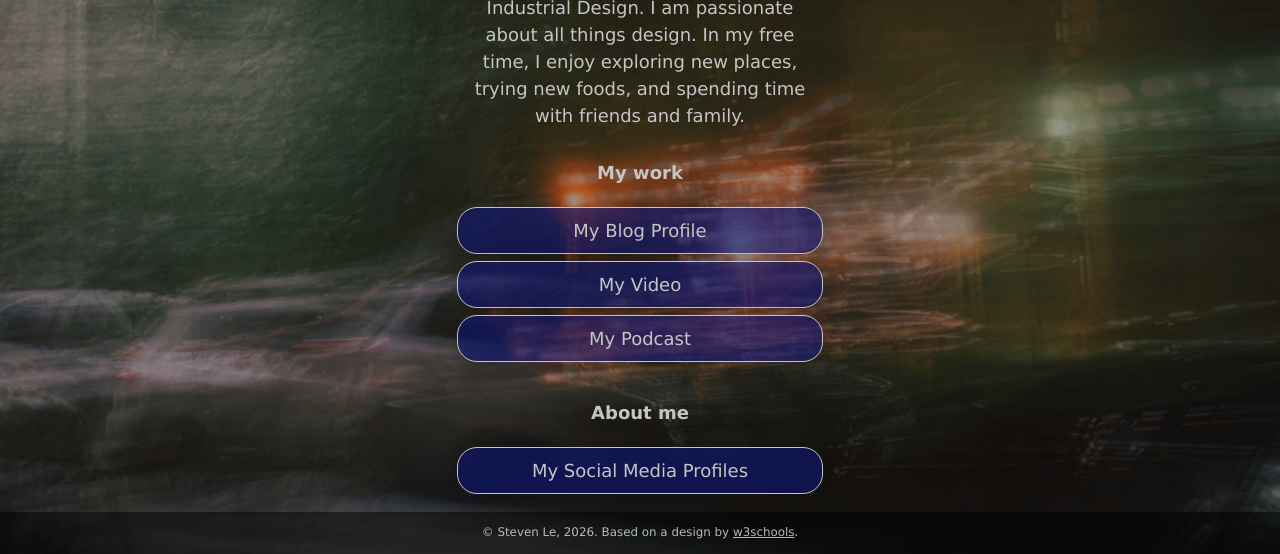
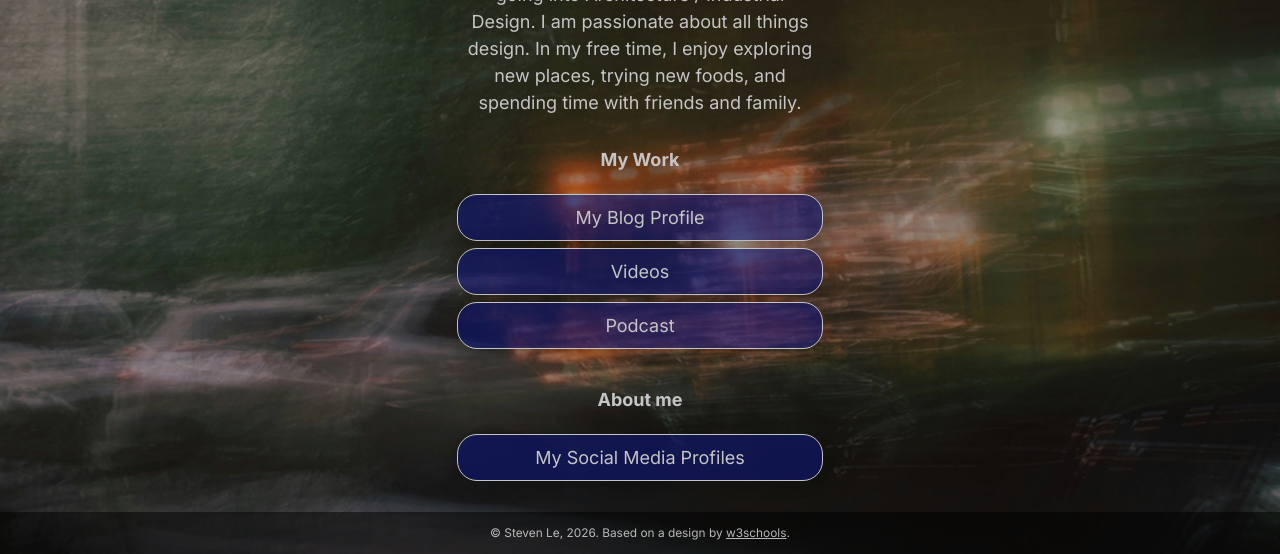
Before and after one commit to whosteven-le/whosteven-le.github.io, a plain HTML site: page index.html in a window 1280 px wide. Shown: the part 246-800 px from the top of the page. Drawn offline with nearby package versions, Linux system fonts and the light colour scheme.

Commit message:
New Font

```diff
--- a/css/style.css
+++ b/css/style.css
@@ -34,7 +34,7 @@ body {
     background-attachment: fixed;
     /* Resizes the background image to cover the entire container */
     background-size: cover;
-    font-family: Futura, Verdana, sans-serif;
+    font-family: "Inter", sans-serif;
     line-height: 1.5;
     font-size: 18px;
     display: flex;
--- a/index.html
+++ b/index.html
@@ -8,6 +8,9 @@
   <!-- Add your name below -->
   <title>Steven Le</title>
   <link rel="stylesheet" href="css/style.css">
+  <link rel="preconnect" href="https://fonts.googleapis.com">
+  <link rel="preconnect" href="https://fonts.gstatic.com" crossorigin>
+  <link href="https://fonts.googleapis.com/css2?family=Inter:ital,opsz,wght@0,14..32,100..900;1,14..32,100..900&family=Space+Mono:ital,wght@0,400;0,700;1,400;1,700&display=swap" rel="stylesheet">
 </head>
 
 <body class="main-text-color">
@@ -27,20 +30,20 @@
       I'm <span class="name"><strong>Steven Le</strong></span>, a student at Virginia Tech going into Architecture / Industrial Design. I am passionate about all things design. In my free time, I enjoy exploring new places, trying new foods, and spending time with friends and family.
     </div>
     <div class="section-header">
-      <h1>My work</h1>
+      <h1>My Work</h1>
     </div>
     <!-- Replace the # inside of the href="#" with your links. -->
     <div class="links-container">
       <div class="button toggle">My Blog Profile</div>
       <div class="slidedown">
         <div class="description">
-          <h2>My Recent Blog Post</h2>
+          <h2>Recent Blog Post</h2>
           <p>A reflection about growing up & becoming an adult </p>
           <a href="https://medium.com/@s.tevenle/the-moment-you-realize-youre-growing-up-2123def6552a" class="external-link" target="_blank">Read</a>
         </div>
       </div>
 
-      <div class="button toggle"> My Video</div>
+      <div class="button toggle"> Videos </div>
       <div class="slidedown">
         <div class="description">
           <h2>Sample Video</h2>
@@ -49,7 +52,7 @@
         </div>
       </div>
 
-      <div class="button toggle">My Podcast</div>
+      <div class="button toggle"> Podcast </div>
       <div class="slidedown">
         <div class="description">
           <h2>Sample Podcast</h2>
```
